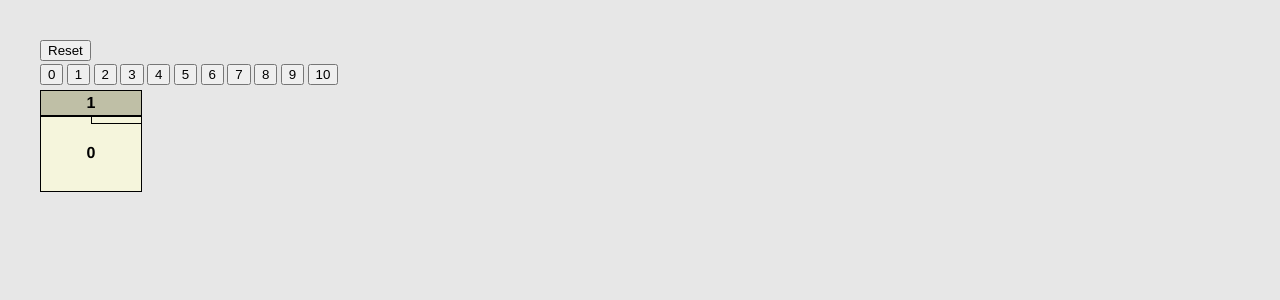
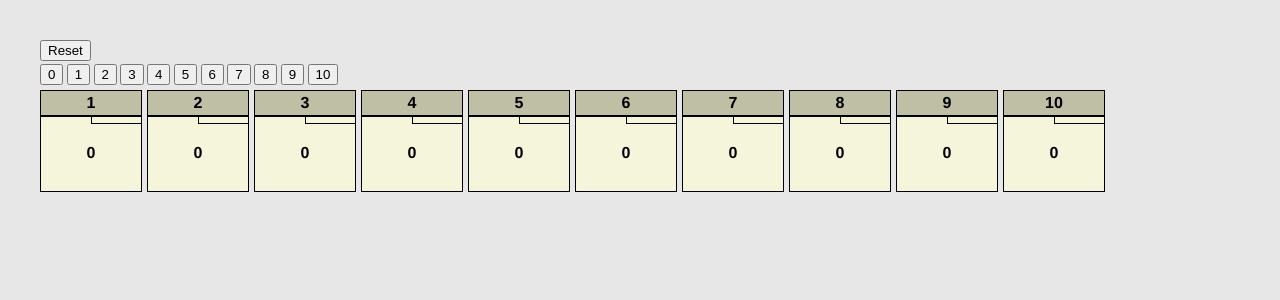
Before and after one commit to reruined/getaccept-bowling, a Vue app: page / in a window 1280 px wide. Shown: the top 300 px of the page. Built offline with nearby package versions, Linux system fonts and the light colour scheme.

Commit message:
Make all frames visible from the start

```diff
--- a/src/store.ts
+++ b/src/store.ts
@@ -123,6 +123,10 @@ export default reactive({
       return frames
     }, [new FrameData(1)])
 
+    for (let i = frames.length; i < FRAME_COUNT; i++) {
+      frames.push(new FrameData(i + 1))
+    }
+
     return frames
   }
 
```
